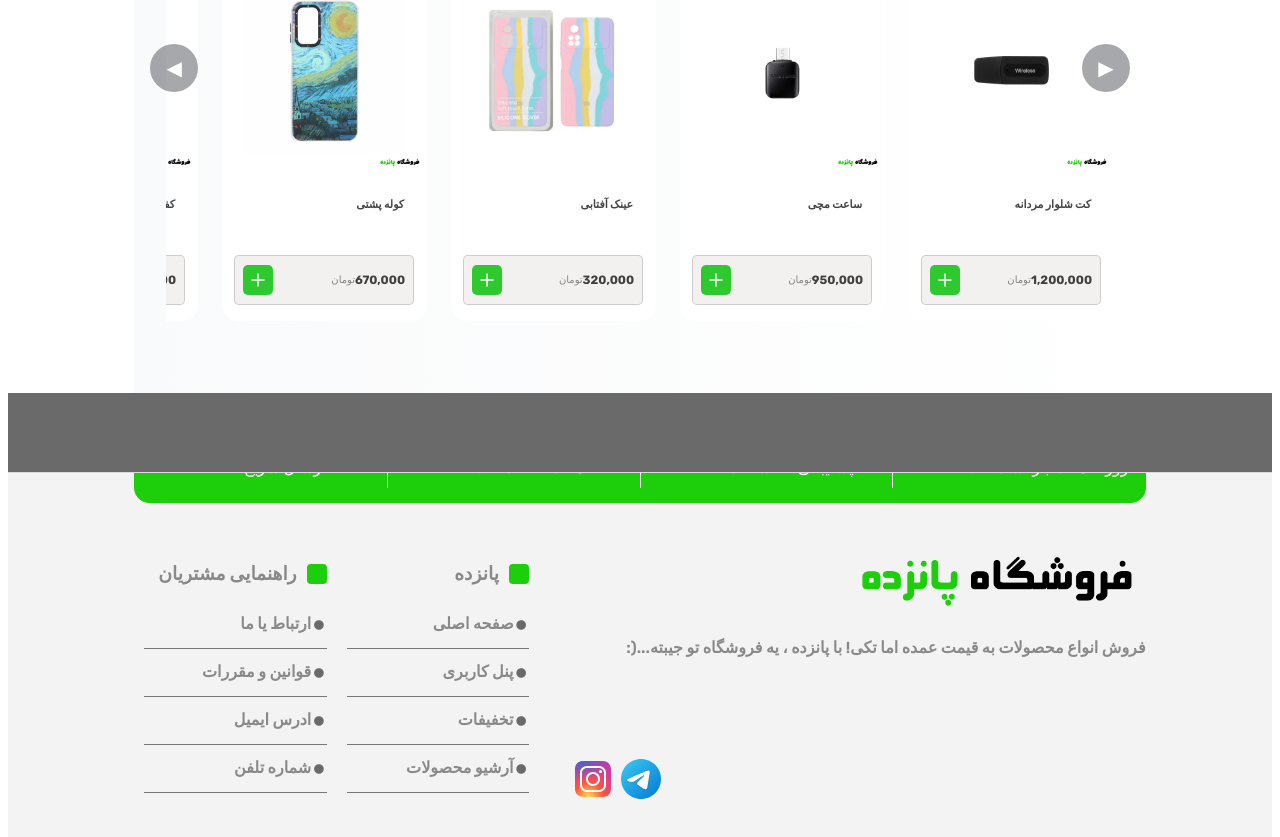
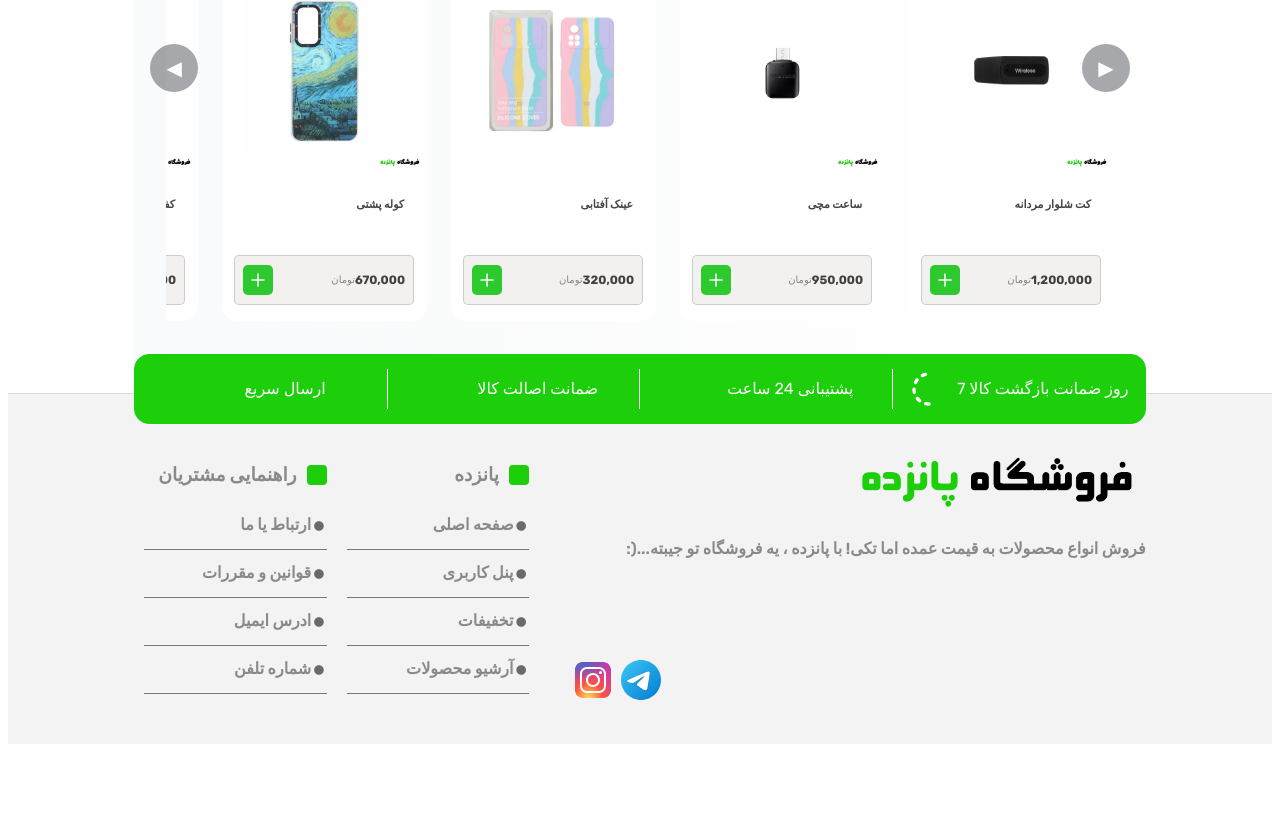
Before and after one commit to efatemee/fifteenshopnew, a React (Vite) app: page / in a window 1280 px wide. Shown: the part 2925-3762 px from the top of the page. After the commit the page ends 3677 px from the top, so only its background shows below. Built offline with nearby package versions, Linux system fonts and the light colour scheme; data requests are answered from the project's data file.

Commit message:
footer true

```diff
--- a/src/App.css
+++ b/src/App.css
@@ -1,6 +1,5 @@
 .container {
   padding: 0px 10%;
-
   overflow-x: hidden;
 }
 *{
--- a/src/components/footer/footer.jsx
+++ b/src/components/footer/footer.jsx
@@ -2,7 +2,7 @@ import styled from "./footer.module.css";
 import img from "../../assets/image/لوگو-فروشگاه-پانزده.webp";
 function Footer() {
   return (
-    <div className={styled.paddtop}>
+    <>
       <div className={styled.all}>
         <div className="container">
           <div className={styled.boxgreen}>
@@ -10,187 +10,270 @@ function Footer() {
               <span>7 روز ضمانت بازگشت کالا</span>
               <svg
                 xmlns="http://www.w3.org/2000/svg"
-                width="40px"
-                height="40px"
+                width="40"
+                height="40"
                 viewBox="0 0 24 24"
               >
-                <g fill="currentColor">
-                  <circle cx={12} cy={8.143} r={2.5} fillOpacity={0}>
+                <g
+                  fill="none"
+                  stroke="#fff"
+                  stroke-linecap="round"
+                  stroke-linejoin="round"
+                  stroke-width="2"
+                >
+                  <path
+                    stroke-dasharray="2 4"
+                    stroke-dashoffset="6"
+                    d="M12 21c-4.97 0 -9 -4.03 -9 -9c0 -4.97 4.03 -9 9 -9"
+                  >
                     <animate
-                      fill="freeze"
-                      attributeName="fill-opacity"
-                      begin="1.05s"
-                      dur="0.263s"
-                      values="0;1"
-                    ></animate>
-                  </circle>
-                  <path d="M12 18c0 0 0 0 0 0c0 0 0 0 0 0l0 0c0 0 0 0 0 0c0 0 0 0 0 0c0 0 0 0 0 0c0 0 0 0 0 0l0 0c0 0 0 0 0 0c0 0 0 0 0 0Z">
-                    <animate
-                      fill="freeze"
-                      attributeName="d"
-                      begin="1.313s"
-                      dur="0.35s"
-                      values="M12 18c0 0 0 0 0 0c0 0 0 0 0 0l0 0c0 0 0 0 0 0c0 0 0 0 0 0c0 0 0 0 0 0c0 0 0 0 0 0l0 0c0 0 0 0 0 0c0 0 0 0 0 0Z;M12 21C15.3 21 18 19.9 18 18.5C18 17.8 17.3 17.2 16.2 16.7L16.8 15.8C18.8 16.6 20 17.7 20 19C20 21.2 16.4 23 12 23C7.6 23 4 21.2 4 19C4 17.7 5.2 16.6 7.1 15.8L7.7 16.7C6.7 17.2 6 17.8 6 18.5C6 19.9 8.7 21 12 21z"
-                    ></animate>
+                      attributeName="stroke-dashoffset"
+                      dur="0.6s"
+                      repeatCount="indefinite"
+                      values="6;0"
+                    />
                   </path>
-                </g>
                   <path
-                  fill="none"
-                  stroke="currentColor"
-                  strokeDasharray={40}
-                  strokeDashoffset={40}
-                  strokeLinecap="round"
-                  strokeLinejoin="round"
-                  strokeWidth={2}
-                  d="M12 18c0 0 -5.14 -6 -5.14 -9.86c0 -2.84 2.3 -5.14 5.14 -5.14c2.84 0 5.14 2.3 5.14 5.14c0 3.86 -5.14 9.86 -5.14 9.86Z"
+                    stroke-dasharray="32"
+                    stroke-dashoffset="32"
+                    d="M12 3c4.97 0 9 4.03 9 9c0 4.97 -4.03 9 -9 9"
                   >
                     <animate
                       fill="freeze"
                       attributeName="stroke-dashoffset"
-                    dur="0.875s"
-                    values="40;0"
-                  ></animate>
+                      begin="0.1s"
+                      dur="0.4s"
+                      values="32;0"
+                    />
                   </path>
+                  <path
+                    stroke-dasharray="10"
+                    stroke-dashoffset="10"
+                    d="M12 16v-7.5"
+                  >
+                    <animate
+                      fill="freeze"
+                      attributeName="stroke-dashoffset"
+                      begin="0.5s"
+                      dur="0.2s"
+                      values="10;0"
+                    />
+                  </path>
+                  <path
+                    stroke-dasharray="6"
+                    stroke-dashoffset="6"
+                    d="M12 8.5l3.5 3.5M12 8.5l-3.5 3.5"
+                  >
+                    <animate
+                      fill="freeze"
+                      attributeName="stroke-dashoffset"
+                      begin="0.7s"
+                      dur="0.2s"
+                      values="6;0"
+                    />
+                  </path>
+                </g>
               </svg>
             </div>
             <div>
               <span>پشتیبانی 24 ساعت</span>
               <svg
                 xmlns="http://www.w3.org/2000/svg"
-                width="40px"
-                height="40px"
+                width="40"
+                height="40"
                 viewBox="0 0 24 24"
               >
-                <g fill="currentColor">
-                  <circle cx={12} cy={8.143} r={2.5} fillOpacity={0}>
-                    <animate
-                      fill="freeze"
-                      attributeName="fill-opacity"
-                      begin="1.05s"
-                      dur="0.263s"
-                      values="0;1"
-                    ></animate>
-                  </circle>
-                  <path d="M12 18c0 0 0 0 0 0c0 0 0 0 0 0l0 0c0 0 0 0 0 0c0 0 0 0 0 0c0 0 0 0 0 0c0 0 0 0 0 0l0 0c0 0 0 0 0 0c0 0 0 0 0 0Z">
-                    <animate
-                      fill="freeze"
-                      attributeName="d"
-                      begin="1.313s"
-                      dur="0.35s"
-                      values="M12 18c0 0 0 0 0 0c0 0 0 0 0 0l0 0c0 0 0 0 0 0c0 0 0 0 0 0c0 0 0 0 0 0c0 0 0 0 0 0l0 0c0 0 0 0 0 0c0 0 0 0 0 0Z;M12 21C15.3 21 18 19.9 18 18.5C18 17.8 17.3 17.2 16.2 16.7L16.8 15.8C18.8 16.6 20 17.7 20 19C20 21.2 16.4 23 12 23C7.6 23 4 21.2 4 19C4 17.7 5.2 16.6 7.1 15.8L7.7 16.7C6.7 17.2 6 17.8 6 18.5C6 19.9 8.7 21 12 21z"
-                    ></animate>
-                  </path>
-                </g>
+                <g
+                  fill="none"
+                  stroke="#fff"
+                  stroke-linecap="round"
+                  stroke-linejoin="round"
+                  stroke-width="2"
+                >
                   <path
-                  fill="none"
-                  stroke="currentColor"
-                  strokeDasharray={40}
-                  strokeDashoffset={40}
-                  strokeLinecap="round"
-                  strokeLinejoin="round"
-                  strokeWidth={2}
-                  d="M12 18c0 0 -5.14 -6 -5.14 -9.86c0 -2.84 2.3 -5.14 5.14 -5.14c2.84 0 5.14 2.3 5.14 5.14c0 3.86 -5.14 9.86 -5.14 9.86Z"
+                    stroke-dasharray="64"
+                    stroke-dashoffset="64"
+                    d="M8 3c0.5 0 2.5 4.5 2.5 5c0 1 -1.5 2 -2 3c-0.5 1 0.5 2 1.5 3c0.39 0.39 2 2 3 1.5c1 -0.5 2 -2 3 -2c0.5 0 5 2 5 2.5c0 2 -1.5 3.5 -3 4c-1.5 0.5 -2.5 0.5 -4.5 0c-2 -0.5 -3.5 -1 -6 -3.5c-2.5 -2.5 -3 -4 -3.5 -6c-0.5 -2 -0.5 -3 0 -4.5c0.5 -1.5 2 -3 4 -3Z"
                   >
                     <animate
                       fill="freeze"
                       attributeName="stroke-dashoffset"
-                    dur="0.875s"
-                    values="40;0"
-                  ></animate>
+                      dur="0.6s"
+                      values="64;0"
+                    />
+                    <animateTransform
+                      id="lineMdPhoneCallLoop0"
+                      fill="freeze"
+                      attributeName="transform"
+                      begin="0.6s;lineMdPhoneCallLoop0.begin+2.7s"
+                      dur="0.5s"
+                      type="rotate"
+                      values="0 12 12;15 12 12;0 12 12;-12 12 12;0 12 12;12 12 12;0 12 12;-15 12 12;0 12 12"
+                    />
                   </path>
+                  <path
+                    stroke-dasharray="4"
+                    stroke-dashoffset="4"
+                    d="M15.76 8.28c-0.5 -0.51 -1.1 -0.93 -1.76 -1.24M15.76 8.28c0.49 0.49 0.9 1.08 1.2 1.72"
+                  >
+                    <animate
+                      fill="freeze"
+                      attributeName="stroke-dashoffset"
+                      begin="lineMdPhoneCallLoop0.begin+0s"
+                      dur="2.7s"
+                      keyTimes="0;0.111;0.259;0.37;1"
+                      values="4;0;0;4;4"
+                    />
+                  </path>
+                  <path
+                    stroke-dasharray="6"
+                    stroke-dashoffset="6"
+                    d="M18.67 5.35c-1 -1 -2.26 -1.73 -3.67 -2.1M18.67 5.35c0.99 1 1.72 2.25 2.08 3.65"
+                  >
+                    <animate
+                      fill="freeze"
+                      attributeName="stroke-dashoffset"
+                      begin="lineMdPhoneCallLoop0.begin+0.2s"
+                      dur="2.7s"
+                      keyTimes="0;0.074;0.185;0.333;0.444;1"
+                      values="6;6;0;0;6;6"
+                    />
+                  </path>
+                </g>
               </svg>
             </div>
             <div>
               <span>ضمانت اصالت کالا</span>
               <svg
                 xmlns="http://www.w3.org/2000/svg"
-                width="40px"
-                height="40px"
+                width="40"
+                height="40"
                 viewBox="0 0 24 24"
               >
-                <g fill="currentColor">
-                  <circle cx={12} cy={8.143} r={2.5} fillOpacity={0}>
+                <path
+                  fill="#fff"
+                  fill-opacity="0"
+                  d="M17 14v4c0 1.66 -1.34 3 -3 3h-6c-1.66 0 -3 -1.34 -3 -3v-4Z"
+                >
                   <animate
                     fill="freeze"
                     attributeName="fill-opacity"
-                      begin="1.05s"
-                      dur="0.263s"
+                    begin="0.8s"
+                    dur="0.5s"
                     values="0;1"
-                    ></animate>
-                  </circle>
-                  <path d="M12 18c0 0 0 0 0 0c0 0 0 0 0 0l0 0c0 0 0 0 0 0c0 0 0 0 0 0c0 0 0 0 0 0c0 0 0 0 0 0l0 0c0 0 0 0 0 0c0 0 0 0 0 0Z">
-                    <animate
-                      fill="freeze"
-                      attributeName="d"
-                      begin="1.313s"
-                      dur="0.35s"
-                      values="M12 18c0 0 0 0 0 0c0 0 0 0 0 0l0 0c0 0 0 0 0 0c0 0 0 0 0 0c0 0 0 0 0 0c0 0 0 0 0 0l0 0c0 0 0 0 0 0c0 0 0 0 0 0Z;M12 21C15.3 21 18 19.9 18 18.5C18 17.8 17.3 17.2 16.2 16.7L16.8 15.8C18.8 16.6 20 17.7 20 19C20 21.2 16.4 23 12 23C7.6 23 4 21.2 4 19C4 17.7 5.2 16.6 7.1 15.8L7.7 16.7C6.7 17.2 6 17.8 6 18.5C6 19.9 8.7 21 12 21z"
-                    ></animate>
+                  />
                 </path>
-                </g>
+                <g
+                  fill="none"
+                  stroke="#fff"
+                  stroke-linecap="round"
+                  stroke-linejoin="round"
+                  stroke-width="2"
+                >
                   <path
-                  fill="none"
-                  stroke="currentColor"
-                  strokeDasharray={40}
-                  strokeDashoffset={40}
-                  strokeLinecap="round"
-                  strokeLinejoin="round"
-                  strokeWidth={2}
-                  d="M12 18c0 0 -5.14 -6 -5.14 -9.86c0 -2.84 2.3 -5.14 5.14 -5.14c2.84 0 5.14 2.3 5.14 5.14c0 3.86 -5.14 9.86 -5.14 9.86Z"
+                    stroke-dasharray="48"
+                    stroke-dashoffset="48"
+                    d="M17 9v9c0 1.66 -1.34 3 -3 3h-6c-1.66 0 -3 -1.34 -3 -3v-9Z"
                   >
                     <animate
                       fill="freeze"
                       attributeName="stroke-dashoffset"
-                    dur="0.875s"
-                    values="40;0"
-                  ></animate>
+                      dur="0.6s"
+                      values="48;0"
+                    />
                   </path>
+                  <path
+                    stroke-dasharray="14"
+                    stroke-dashoffset="14"
+                    d="M17 9h3c0.55 0 1 0.45 1 1v3c0 0.55 -0.45 1 -1 1h-3"
+                  >
+                    <animate
+                      fill="freeze"
+                      attributeName="stroke-dashoffset"
+                      begin="0.6s"
+                      dur="0.2s"
+                      values="14;0"
+                    />
+                  </path>
+                  <mask id="lineMdCoffeeHalfEmptyFilledLoop0">
+                    <path
+                      stroke="#fff"
+                      d="M8 0c0 2-2 2-2 4s2 2 2 4-2 2-2 4 2 2 2 4M12 0c0 2-2 2-2 4s2 2 2 4-2 2-2 4 2 2 2 4M16 0c0 2-2 2-2 4s2 2 2 4-2 2-2 4 2 2 2 4"
+                    >
+                      <animateMotion
+                        calcMode="linear"
+                        dur="3s"
+                        path="M0 0v-8"
+                        repeatCount="indefinite"
+                      />
+                    </path>
+                  </mask>
+                  <rect
+                    width="24"
+                    height="0"
+                    y="7"
+                    fill="#fff"
+                    mask="url(#lineMdCoffeeHalfEmptyFilledLoop0)"
+                  >
+                    <animate
+                      fill="freeze"
+                      attributeName="y"
+                      begin="0.8s"
+                      dur="0.6s"
+                      values="7;2"
+                    />
+                    <animate
+                      fill="freeze"
+                      attributeName="height"
+                      begin="0.8s"
+                      dur="0.6s"
+                      values="0;5"
+                    />
+                  </rect>
+                </g>
               </svg>
             </div>
             <div>
               <span>ارسال سریع</span>
               <svg
                 xmlns="http://www.w3.org/2000/svg"
-                width="40px"
-                height="40px"
+                width="40"
+                height="40"
                 viewBox="0 0 24 24"
               >
-                <g fill="currentColor">
-                  <circle cx={12} cy={8.143} r={2.5} fillOpacity={0}>
+                <circle cx="12" cy="9" r="2.5" fill="#fff" fill-opacity="0">
                   <animate
                     fill="freeze"
                     attributeName="fill-opacity"
-                      begin="1.05s"
-                      dur="0.263s"
+                    begin="0.7s"
+                    dur="0.15s"
                     values="0;1"
-                    ></animate>
+                  />
                 </circle>
-                  <path d="M12 18c0 0 0 0 0 0c0 0 0 0 0 0l0 0c0 0 0 0 0 0c0 0 0 0 0 0c0 0 0 0 0 0c0 0 0 0 0 0l0 0c0 0 0 0 0 0c0 0 0 0 0 0Z">
-                    <animate
-                      fill="freeze"
-                      attributeName="d"
-                      begin="1.313s"
-                      dur="0.35s"
-                      values="M12 18c0 0 0 0 0 0c0 0 0 0 0 0l0 0c0 0 0 0 0 0c0 0 0 0 0 0c0 0 0 0 0 0c0 0 0 0 0 0l0 0c0 0 0 0 0 0c0 0 0 0 0 0Z;M12 21C15.3 21 18 19.9 18 18.5C18 17.8 17.3 17.2 16.2 16.7L16.8 15.8C18.8 16.6 20 17.7 20 19C20 21.2 16.4 23 12 23C7.6 23 4 21.2 4 19C4 17.7 5.2 16.6 7.1 15.8L7.7 16.7C6.7 17.2 6 17.8 6 18.5C6 19.9 8.7 21 12 21z"
-                    ></animate>
-                  </path>
-                </g>
                 <path
                   fill="none"
-                  stroke="currentColor"
-                  strokeDasharray={40}
-                  strokeDashoffset={40}
-                  strokeLinecap="round"
-                  strokeLinejoin="round"
-                  strokeWidth={2}
-                  d="M12 18c0 0 -5.14 -6 -5.14 -9.86c0 -2.84 2.3 -5.14 5.14 -5.14c2.84 0 5.14 2.3 5.14 5.14c0 3.86 -5.14 9.86 -5.14 9.86Z"
+                  stroke="#fff"
+                  stroke-dasharray="48"
+                  stroke-dashoffset="48"
+                  stroke-linecap="round"
+                  stroke-linejoin="round"
+                  stroke-width="2"
+                  d="M12 20.5c0 0 -6 -7 -6 -11.5c0 -3.31 2.69 -6 6 -6c3.31 0 6 2.69 6 6c0 4.5 -6 11.5 -6 11.5Z"
                 >
                   <animate
                     fill="freeze"
                     attributeName="stroke-dashoffset"
-                    dur="0.875s"
-                    values="40;0"
-                  ></animate>
+                    dur="0.6s"
+                    values="48;0"
+                  />
+                  <animateTransform
+                    attributeName="transform"
+                    dur="3s"
+                    keyTimes="0;0.3;0.4;0.54;0.6;0.68;0.7;1"
+                    repeatCount="indefinite"
+                    type="rotate"
+                    values="0 12 20.5;0 12 20.5;-8 12 20.5;0 12 20.5;5 12 20.5;-2 12 20.5;0 12 20.5;0 12 20.5"
+                  />
                 </path>
               </svg>
             </div>
@@ -324,7 +407,7 @@ function Footer() {
           </div>
         </div>
       </div>
-    </div>
+    </>
   );
 }
 export default Footer;
--- a/src/components/footer/footer.module.css
+++ b/src/components/footer/footer.module.css
@@ -9,9 +9,12 @@
     border-radius: 15px;
     color: white;
     overflow: hidden;
-    position: relative;
-    bottom:40px;
+    position: absolute;
+    top: -40px;
     z-index: 10;
+    width: 80%;
+
+
 }
 .boxgreen div{
     flex: 1;
@@ -128,15 +131,10 @@
 .all{
     background-color: #f3f3f3;
     border-top: 1px solid rgba(209, 209, 209, 0.693);
-    position: absolute;
+    position: relative;
     z-index: 1;
     bottom: 0;
     width: 100%;
-
+    overflow: visible;
+    padding-top: 50px;
 }
-.paddtop{
-    height: 450px;
-    background-color: #6b6a6a;
-    position: relative;
-    z-index: 1;
-}
```
Lines whose indentation alone changed are shown as unchanged.
